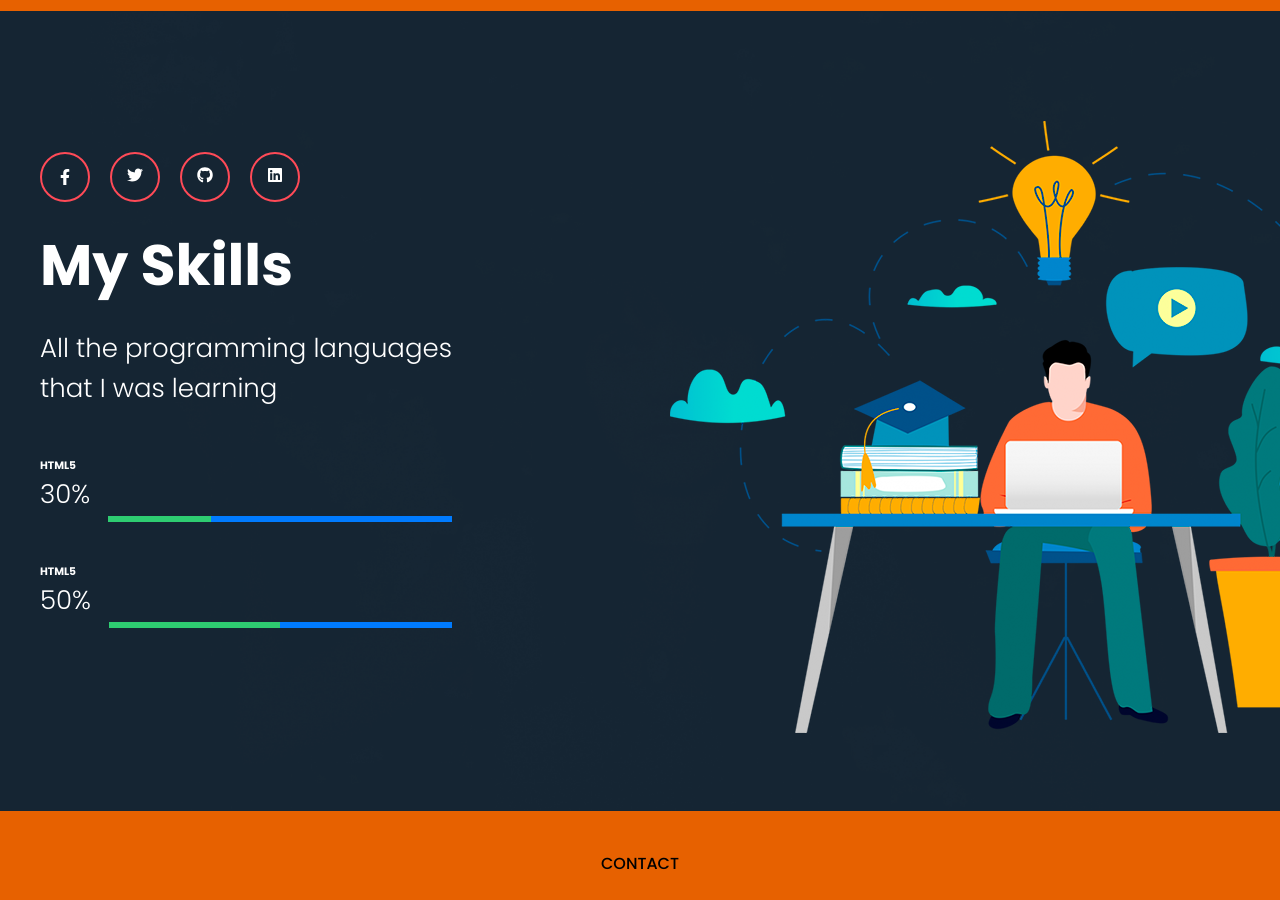
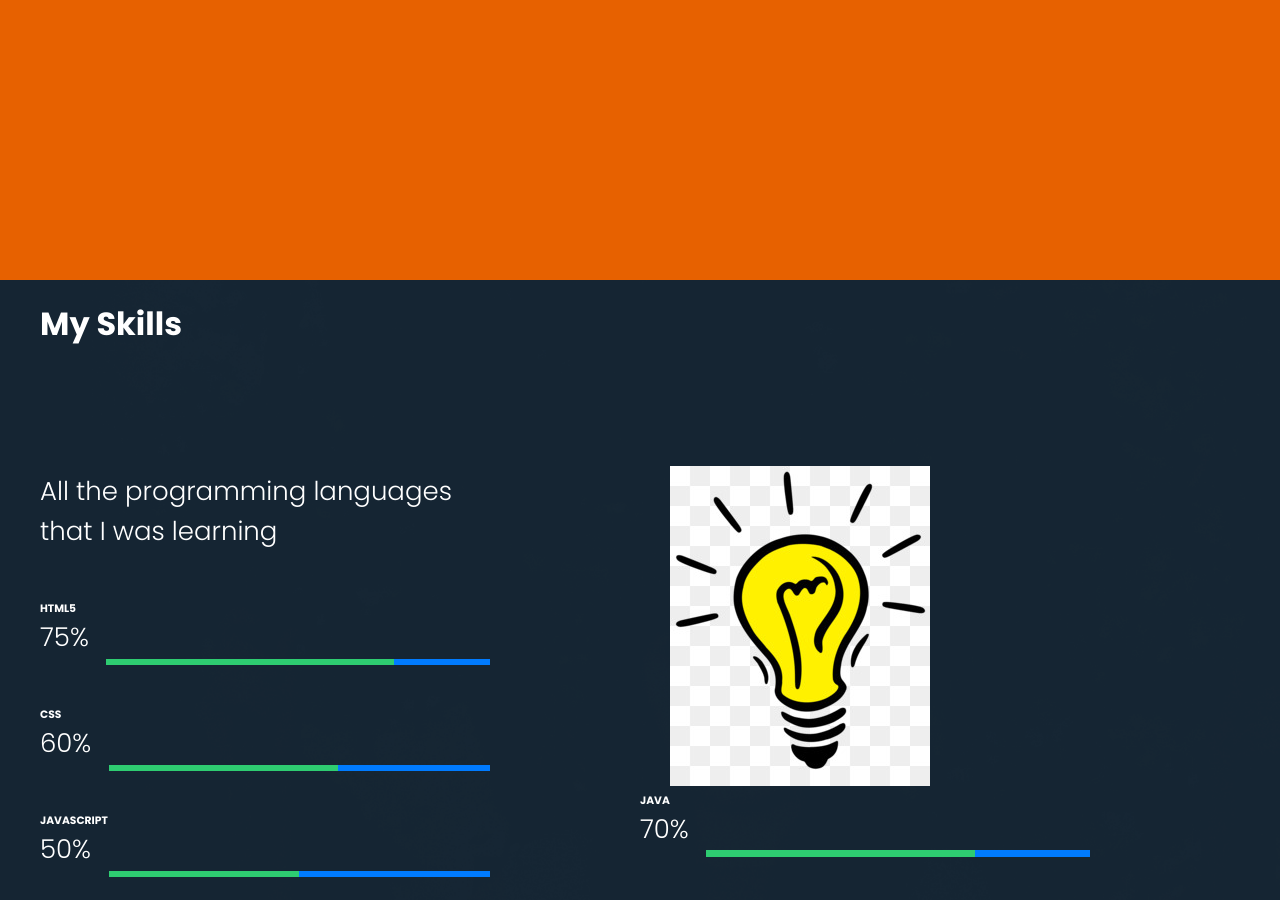
Before and after one commit to gabi-lovera/my-page, a React (Create React App) app in the folder myapp/: page / in a window 1280 px wide. Shown: the part 1400-2300 px from the top of the page. Built offline with nearby package versions, Linux system fonts and the light colour scheme.

Commit message:
add new progress feature

```diff
--- a/myapp/src/App.css
+++ b/myapp/src/App.css
@@ -54,6 +54,7 @@ body{
   width: 1200px;
   margin: 0 auto;
 }
+
 .bgMain{
   background: #E76100;
 }
@@ -126,9 +127,10 @@ width: 50%;
     margin-top: 110px;
   }
 
-  /* About and Skills*/
+  /* About*/
   .about{
     background: #E76100;
+    height: 110vh;
     padding: 20px 0;
     color: #fff;
   }
@@ -146,6 +148,7 @@ width: 50%;
   .mainHeader{
     font-size: 32px;
     margin-bottom: 20px;
+    color: #fff;
   }
   .mainContent{
     font-size: 16px;
@@ -175,7 +178,20 @@ width: 50%;
   .commonIcons{
     color: #152533;
   }
+  /* Skills*/
+  .h1-Skill{
+    color: #fff;
+    padding-top: 20px;
+  }
 
+  .headerskill{
+    width: 100%;
+    height: 110vh;
+    background: url("images/image.png");
+    background-repeat: no-repeat;
+    background-size: cover;
+    overflow: hidden;
+  }
   /* Contact */
   .contact{
     background: #E76100;
@@ -287,6 +303,8 @@ width: 50%;
 .progress-bar{
     display: flex;
     align-items: center;
+    width: 450px;
+
 }
 .progress{
   position: relative;
--- a/myapp/src/components/Banner.js
+++ b/myapp/src/components/Banner.js
@@ -1,5 +1,5 @@
 import React from 'react'
-import {FaFacebookF,FaGithub,FaLinkedin,FaTwitter} from "react-icons/fa"
+import SocialMedia from "./SocialMedia";
 export const Banner = () => {
 
   return (
@@ -11,25 +11,9 @@ export const Banner = () => {
           <div className="col-6">
         <div className="header__content">
           <div className="header__section">
-                  <ul className="header__ul">
-                    <li>
-                      <FaFacebookF />
-                    </li>
-                    <li>
-                      <FaTwitter />
-                    </li>
-                    <li>
-                      <FaGithub />
-                    </li>
-                    <li>
-                      <FaLinkedin />
-                    </li>
-                  </ul>
+            <SocialMedia />
             <h1>I am Gabriel Lovera</h1>
-                  <p>
-                    im Gabriel, student at UTN San Francisco and tech
-                    entusiactic
-                  </p>
+            <p>im Gabriel, student at UTN San Francisco and tech entusiactic</p>
             <div className="header__buttons">
               <a href="" className="btn btn-outline">
                 My portfolio
--- a/myapp/src/components/Skills.js
+++ b/myapp/src/components/Skills.js
@@ -1,60 +1,52 @@
 import React from 'react'
-import {FaFacebookF,FaGithub,FaLinkedin,FaTwitter} from "react-icons/fa"
+import SocialMedia from "./SocialMedia";
 import ProgressBar from './ProgressBar'
 
 export const Skills = () => {
     return (
-      <header className="header">
+      <div className="headerskill">
         <div className="container">
           <div className="row">
             <div className="col-6">
+            <h1 className="h1-Skill">My Skills</h1>
+
               <div className="header__content">
                 <div className="header__section">
-                  <ul className="header__ul">
-                    <li>
-                      <FaFacebookF />
-                    </li>
-                    <li>
-                      <a href="https:www.google.com" target="_blank">
-                        <FaTwitter />
-                      </a>
-                    </li>
-                    <li>
-                      <a href="https:www.github.com/Gabsl09" target="_blank">
-                        <FaGithub />
-                      </a>
-                    </li>
-                    <li>
-                      <a
-                        href="https:www.linkedin.com/in/gabriellovera"
-                        target="_blank"
-                      >
-                        <FaLinkedin />
-                      </a>
-                    </li>
-                  </ul>
-                  <h1>My Skills</h1>
-                  <p>
+                <p>
                     All the programming languages
                     <br />
                     that I was learning
                   </p>
-                  <div className="skills">
-                    <ProgressBar title={"HTML5"} width={"30%"} text={"30%"} />
-                    <ProgressBar title={"HTML5"} width={"50%"} text={"50%"} />
-                  </div>
+                    <ProgressBar title={"HTML5"} width={"75%"} text={"75%"} />
+                    <ProgressBar title={"CSS"} width={"60%"} text={"60%"} />
+                    <ProgressBar
+                      title={"JAVASCRIPT"}
+                      width={"50%"}
+                      text={"50%"}
+                    />
+                    <ProgressBar title={"REACT"} width={"40%"} text={"40%"} />
                 </div>
               </div>
             </div>
             <div className="col-6">
-              <div className="banner__img">
-                <img src="images/develop.png" alt="dev" />
+              <div className="header__content">
+                <div className="header__section">
+
+
+                    <div className="banner__img">
+                    <img src="images/sad.jpg" alt="dev" />
+                    </div>
+
+                    <ProgressBar title={"JAVA"} width={"70%"} text={"70%"} />
+                    <ProgressBar title={"PYTHON"} width={"40%"} text={"40%"} />
+                  </div>
+
               </div>
             </div>
           </div>
         </div>
         <a name="Contact"></a>
-      </header>
+      </div>
     );
 
 }
--- /dev/null
+++ b/myapp/src/components/SocialMedia.js
@@ -0,0 +1,29 @@
+import React from 'react'
+import {FaFacebookF,FaGithub,FaLinkedin,FaTwitter} from "react-icons/fa"
+
+export const SocialMedia = () => {
+    return (
+      <ul className="header__ul">
+        <li>
+          <FaFacebookF />
+        </li>
+        <li>
+          <a href="https:www.google.com" target="_blank">
+            <FaTwitter />
+          </a>
+        </li>
+        <li>
+          <a href="https:www.github.com/Gabsl09" target="_blank">
+            <FaGithub />
+          </a>
+        </li>
+        <li>
+          <a href="https:www.linkedin.com/in/gabriellovera" target="_blank">
+            <FaLinkedin />
+          </a>
+        </li>
+      </ul>
+    );
+}
+
+export default SocialMedia;
```
Also changed, not shown: myapp/public/images/sad.jpg (added). Lines whose indentation alone changed are shown as unchanged.
